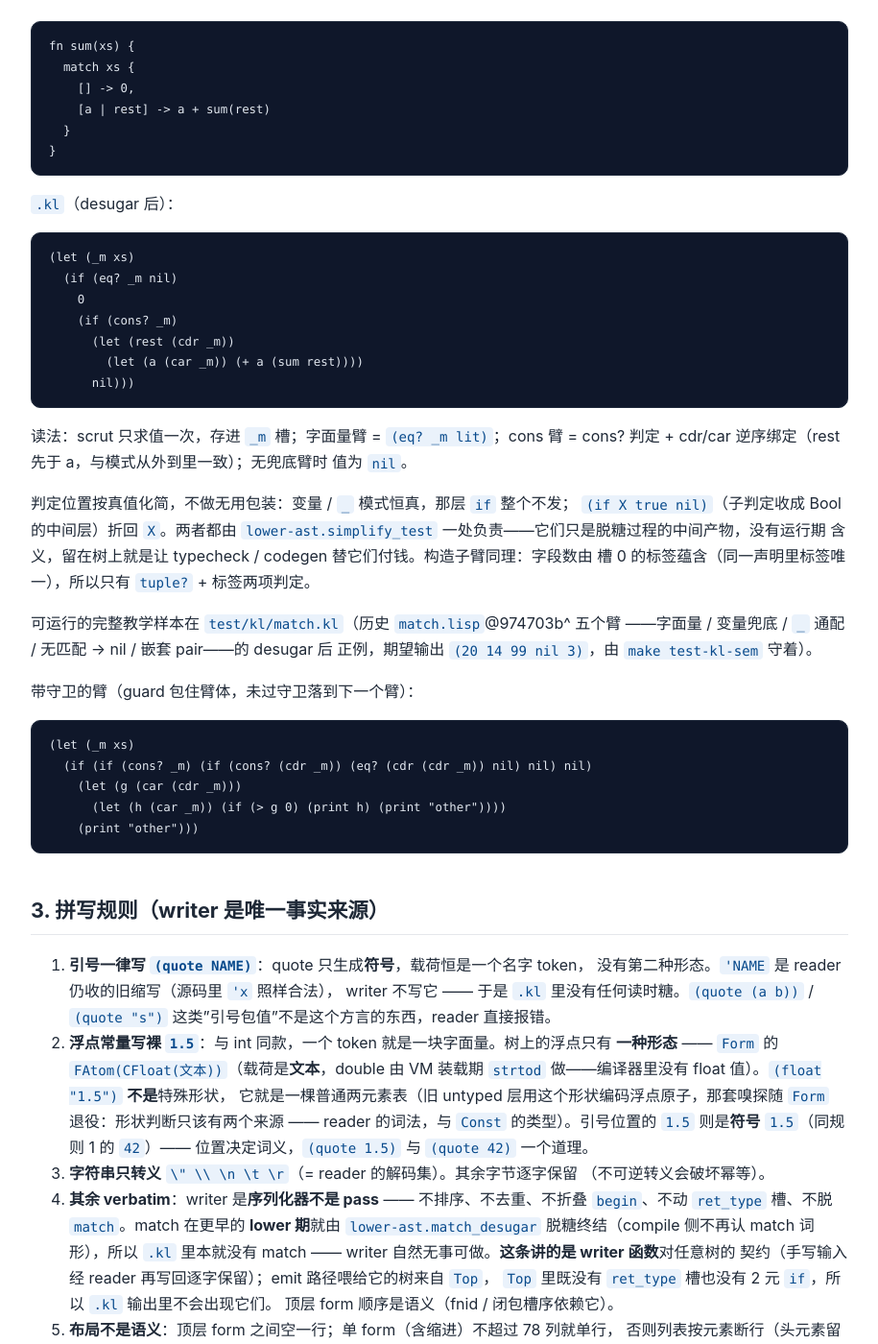
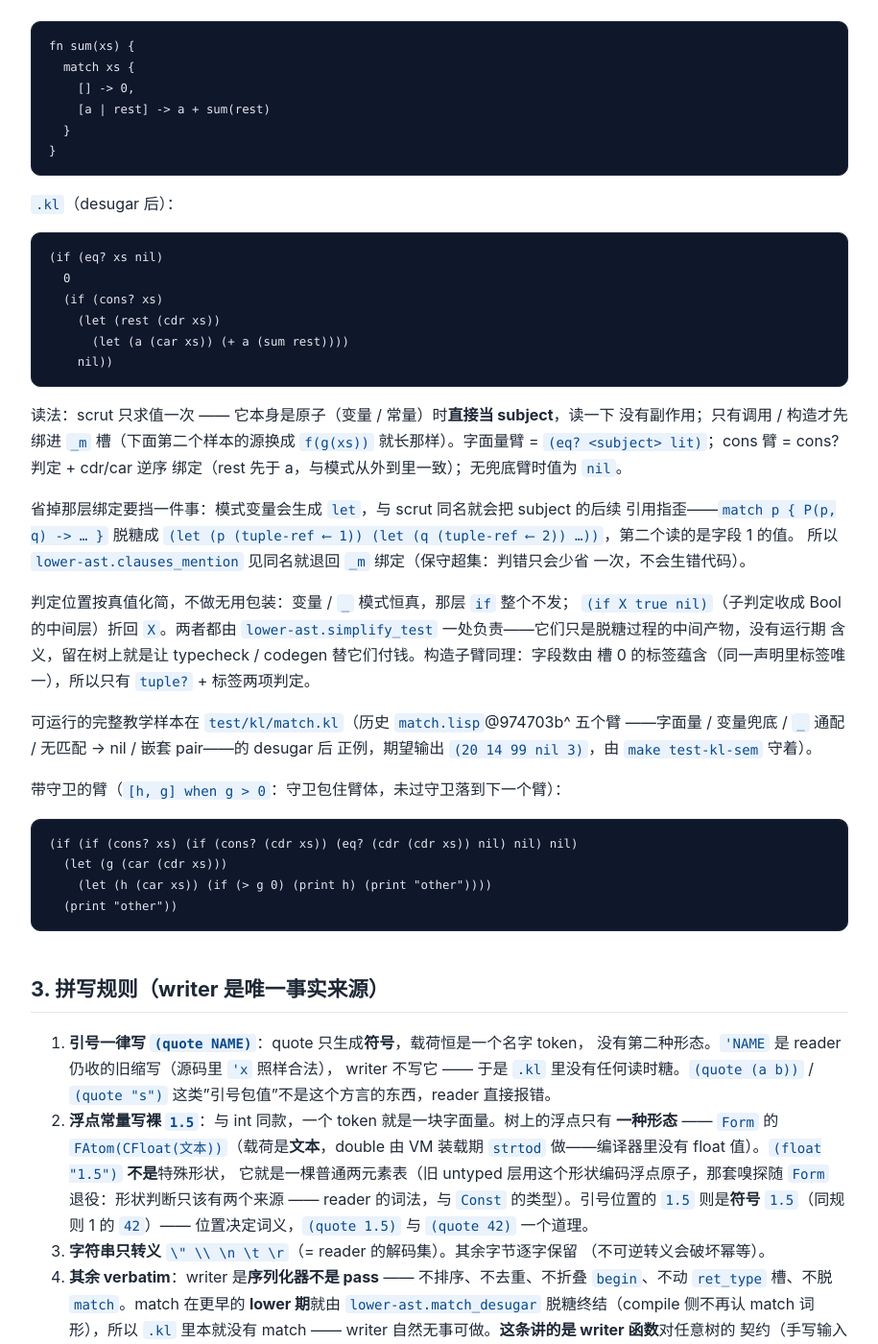
Before and after one commit to tiancaiamao/tinyactor, a Jekyll site: the page built from docs/kl-format.md, in a window 1280 px wide and 1400 px high, scrolled down 3762 px. Shown: the whole window at 96% size, without its empty margins (182-1097 px from the left). Built offline with Jekyll 4.4.1, drawn with Linux system fonts in a browser that asks for light colours; our own code applies the rules of GitHub Pages for plain Markdown files.

Commit message:
perf(lower): 原子 scrutinee 不再多绑一份 _m
`match xs { … }` 的 xs 是变量、`match 3 { … }` 的 3 是常量——读它没有副作用，
"只求值一次"这条理由对它们不成立，那层 `(let (_m xs) …)` 纯属拷贝。
现在原子 scrut（变量 / 常量）直接当 subject；只有调用 / 构造才先绑槽。

省掉绑定要挡一件事：模式变量会生成 let，与 scrut 同名就会把 subject 的后续引用
指歪——`match p { P(p, q) -> … }` 脱糖出 (let (p (tuple-ref ⟵ 1)) (let (q
(tuple-ref ⟵ 2)) …))，第二个读的是字段 1 的值。所以 clauses_mention 见同名就
退回 _m 绑定；它是保守超集（字面量符号、构造子名也算"出现"），判错只会少省一次，
不会生错代码——不与 bind_arm 的「什么算变量」定义绑定在一起。

实测（driver.ta self-build，四轮交替取中位）：
  pre-#487 8.10s / 本 PR 之前 8.17s / 本 commit 7.61s
即 #487 的 +44% 现在变成 -6%：净收益来自少一次绑定 + 少 966 个 list 节点
（driver.kl 34997 → 34031，token 101704 → 99289）。

验证：make bootstrap 三遍 gen2==gen3（fmt 后 gen4==gen5）；make test 全绿；
kernfuzz-snapshot-check 114 条无差异；test/kl/match.kl 与 docs/kl-format.md §2.1
按新脱糖形状更新（kl-sem / kl-c 两套 golden 复跑通过）。

````diff
--- a/docs/kl-format.md
+++ b/docs/kl-format.md
@@ -177,18 +177,24 @@ fn sum(xs) {
 `.kl`（desugar 后）：
 
 ```lisp
-(let (_m xs)
-  (if (eq? _m nil)
-    0
-    (if (cons? _m)
-      (let (rest (cdr _m))
-        (let (a (car _m)) (+ a (sum rest))))
-      nil)))
+(if (eq? xs nil)
+  0
+  (if (cons? xs)
+    (let (rest (cdr xs))
+      (let (a (car xs)) (+ a (sum rest))))
+    nil))
 ```
 
-读法：scrut 只求值一次，存进 `_m` 槽；字面量臂 = `(eq? _m lit)`；cons 臂 =
-cons? 判定 + cdr/car 逆序绑定（rest 先于 a，与模式从外到里一致）；无兜底臂时
-值为 `nil`。
+读法：scrut 只求值一次 —— 它本身是原子（变量 / 常量）时**直接当 subject**，读一下
+没有副作用；只有调用 / 构造才先绑进 `_m` 槽（下面第二个样本的源换成 `f(g(xs))`
+就长那样）。字面量臂 = `(eq? <subject> lit)`；cons 臂 = cons? 判定 + cdr/car 逆序
+绑定（rest 先于 a，与模式从外到里一致）；无兜底臂时值为 `nil`。
+
+省掉那层绑定要挡一件事：模式变量会生成 `let`，与 scrut 同名就会把 subject 的后续
+引用指歪——`match p { P(p, q) -> … }` 脱糖成
+`(let (p (tuple-ref ⟵ 1)) (let (q (tuple-ref ⟵ 2)) …))`，第二个读的是字段 1 的值。
+所以 `lower-ast.clauses_mention` 见同名就退回 `_m` 绑定（保守超集：判错只会少省
+一次，不会生错代码）。
 
 判定位置按真值化简，不做无用包装：变量 / `_` 模式恒真，那层 `if` 整个不发；
 `(if X true nil)`（子判定收成 Bool 的中间层）折回 `X`。两者都由
@@ -200,15 +206,16 @@ cons? 判定 + cdr/car 逆序绑定（rest 先于 a，与模式从外到里一
 ——字面量 / 变量兜底 / `_` 通配 / 无匹配 → nil / 嵌套 pair——的 desugar 后
 正例，期望输出 `(20 14 99 nil 3)`，由 `make test-kl-sem` 守着）。
 
-带守卫的臂（guard 包住臂体，未过守卫落到下一个臂）：
+带守卫的臂（`[h, g] when g > 0`：守卫包住臂体，未过守卫落到下一个臂）：
 
 ```lisp
-(let (_m xs)
-  (if (if (cons? _m) (if (cons? (cdr _m)) (eq? (cdr (cdr _m)) nil) nil) nil)
-    (let (g (car (cdr _m)))
-      (let (h (car _m)) (if (> g 0) (print h) (print "other"))))
-    (print "other")))
+(if (if (cons? xs) (if (cons? (cdr xs)) (eq? (cdr (cdr xs)) nil) nil) nil)
+  (let (g (car (cdr xs)))
+    (let (h (car xs)) (if (> g 0) (print h) (print "other"))))
+  (print "other"))
 ```
+
+
 
 ## 3. 拼写规则（writer 是唯一事实来源）
 
````
Also changed, not shown: 3 other files.
